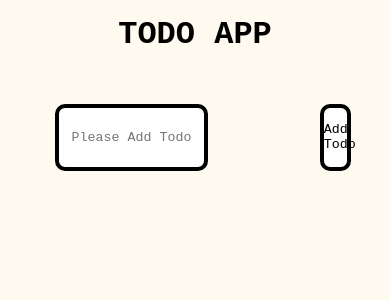
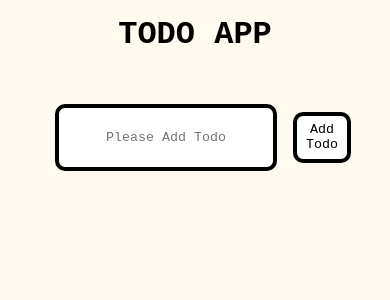
Before and after one commit to diyarcolakk/todoApp, a React (Create React App) app in the folder todoapp/: page / in a window 390 px wide. Shown: the top 300 px of the page. Built offline with nearby package versions, Linux system fonts and the light colour scheme.

Commit message:
Last Commit Mobile View Edited

```diff
--- a/todoapp/src/Components/AddTodo/AddTodo.css
+++ b/todoapp/src/Components/AddTodo/AddTodo.css
@@ -40,3 +40,16 @@
   border: 4px solid gray;
   color: gray;
 }
+
+@media screen and (max-width: 964px) {
+  .btn {
+    height: 30%;
+    width: 100px;
+  }
+  .add-container {
+    width: 400px;
+  }
+  .addTodo-container {
+    gap: 1rem;
+  }
+}
--- a/todoapp/src/Components/ShowTodo/ShowTodo.css
+++ b/todoapp/src/Components/ShowTodo/ShowTodo.css
@@ -19,3 +19,15 @@
   text-align: center;
   text-decoration-color: red !important;
 }
+
+@media screen and (max-width: 964px) {
+  .design-container {
+    width: 100%;
+    gap: 0.5rem;
+  }
+
+  .label-container {
+    width: 60%;
+    overflow: auto;
+  }
+}
```
